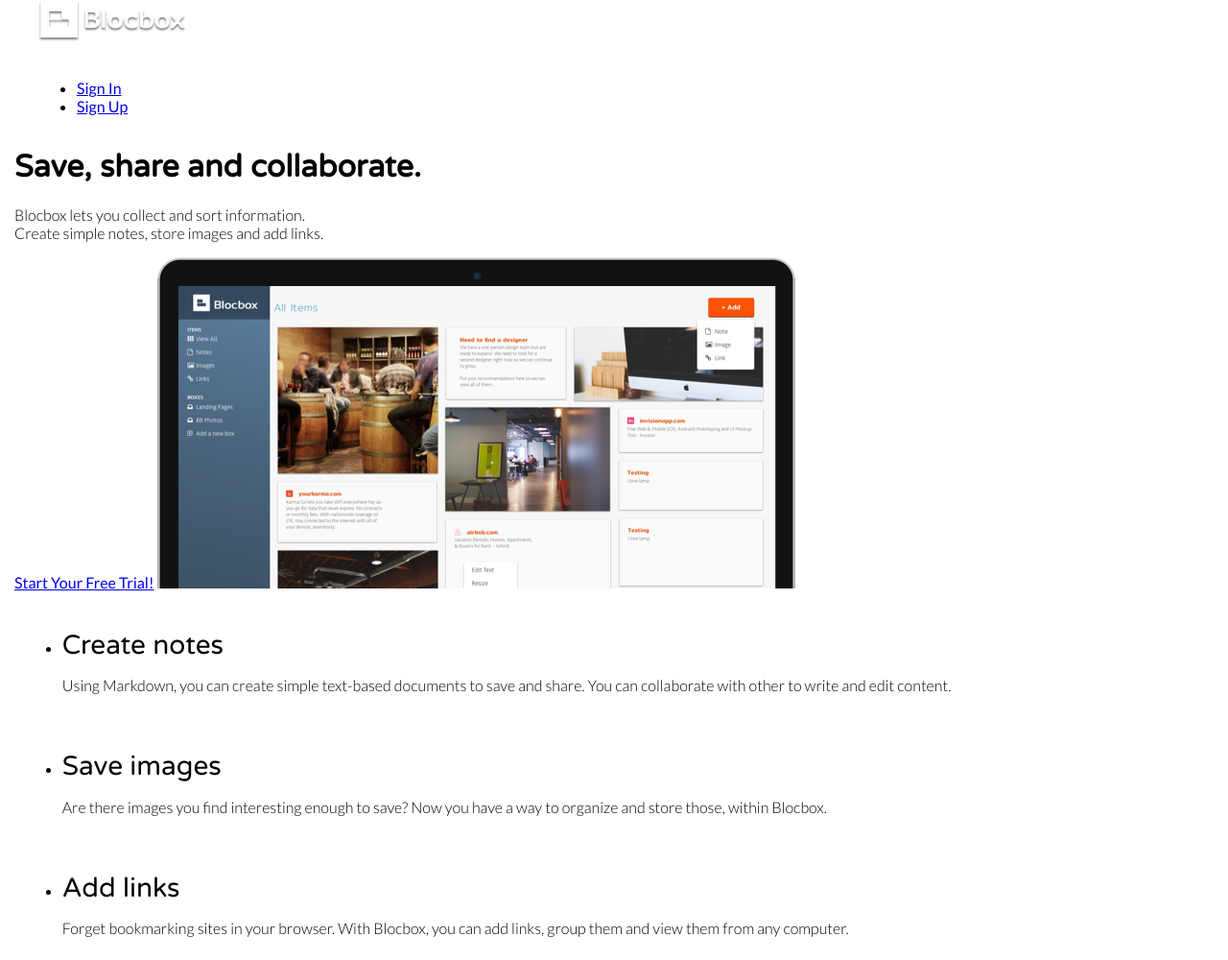
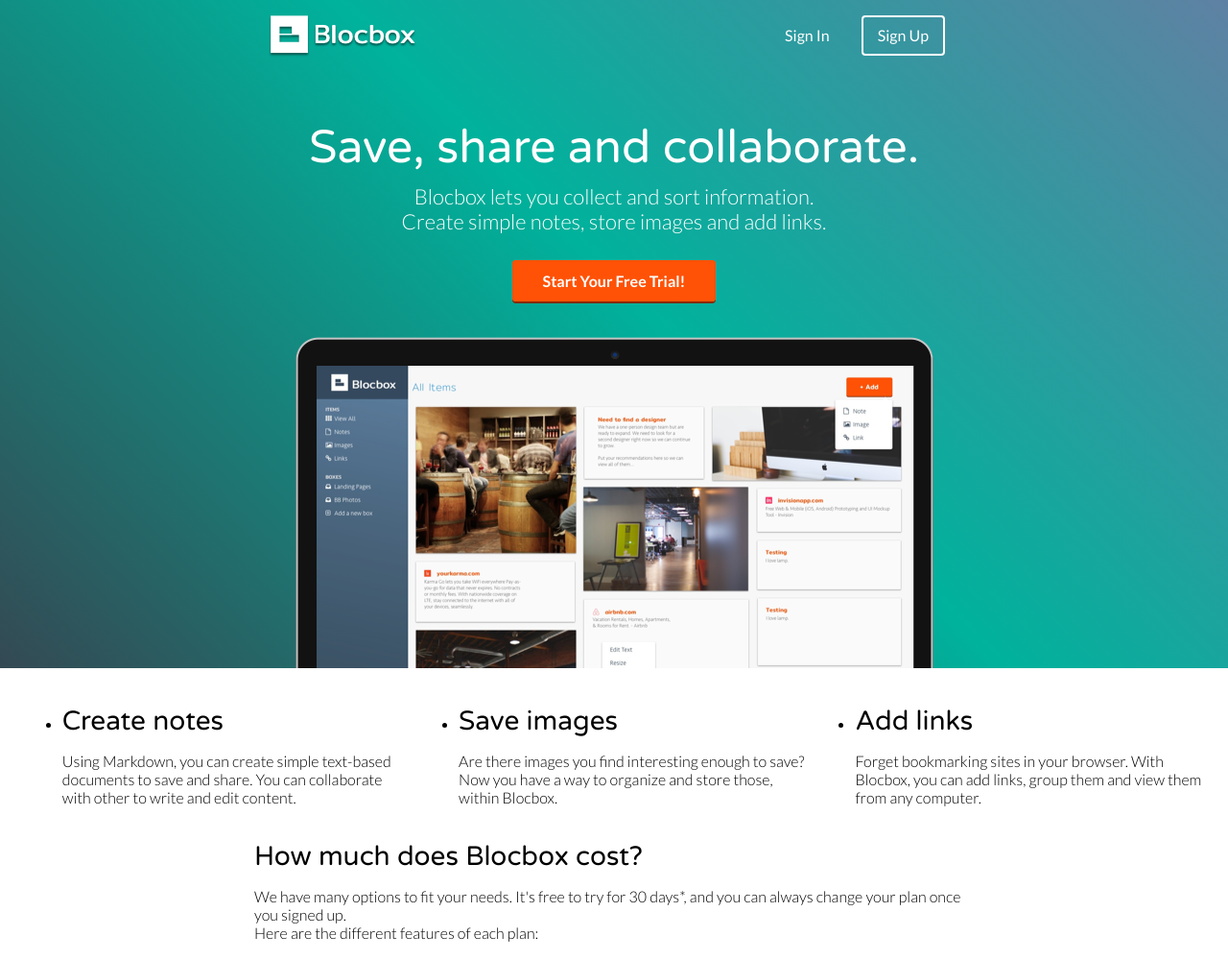
Before and after one commit to lilyvirginia/Blocbox-2, a plain HTML site: page index.html in a window 1280 px wide. Shown: the top 1000 px of the page at 96% size. Drawn offline with Linux system fonts and the light colour scheme.

Commit message:
Checkpoint 29 complete

```diff
--- a/CSS/style.css
+++ b/CSS/style.css
@@ -42,3 +42,96 @@ container:after {
   min-height: 1px;
   margin:0 2% 20px;
 }
+
+@media (min-width: 786px) {
+  .container {
+    width: 750px;
+  }
+}
+@media (min-width: 992px) {
+  .container {
+    width: 970 px;
+  }
+}
+  .one-half {
+    width:46%;
+  }
+  .one-third {
+    width:29.33333%
+  }
+  .one-fourth {
+    width:21%;
+  }
+}
+@media (mid-width: 1200px) {
+  .container {
+    width: 1170px;
+  }
+}
+
+/* HEADER */
+header {
+  color:#FFFFFF;
+  background: #34495E;
+  background-image:linear-gradient(45deg, #344953 0%, #00B29C 53%, #5F81A3 100%);
+}
+header nav {
+  padding:1em 0;
+}
+header nav ul {
+  display: inline;
+  text-align: right;
+  float:right;
+  margin:0;
+}
+header nav ul > li {
+  list-style-type: none;
+  display: inline-block;
+  margin:0 15px;
+}
+header nav ul > li.btn-outline {
+  padding:10px 15px;
+  border:2px solid #FFFFFF;
+  border-radius: 4px;
+}
+header nav ul > li.btn-outline:hover {
+  background:#FFFFFF;
+}
+header nav ul > li > a {
+  color:#FFFFFF;
+  text-decoration: none;
+}
+header nav ul > li.btn-outline:hover > a {
+  color:#34495E;
+}
+header .hero {
+   text-align: center;
+   display:block;
+   position: relative;
+ }
+ header .hero h1 {
+   font-size:48px;
+   font-weight: normal;
+   margin:95px 0 0;
+ }
+ header .hero p {
+   font-size: 22px;
+   line-height: 26px;
+   font-weight: 100;
+   margin:10px 0 40px;
+ }
+ header .hero img {
+   display: block;
+   margin:3em auto 0;
+ }
+ /* BUTTONS */
+.btn {
+  border-radius: 4px;
+  color:#FFFFFF;
+  font-weight: 700;
+  text-decoration: none;
+  padding:10px 30px;
+  background: #FF5206;
+  border: 2px solid #FF5206;
+  box-shadow: 0px 2px 0px 0px #872A02;
+}
```
